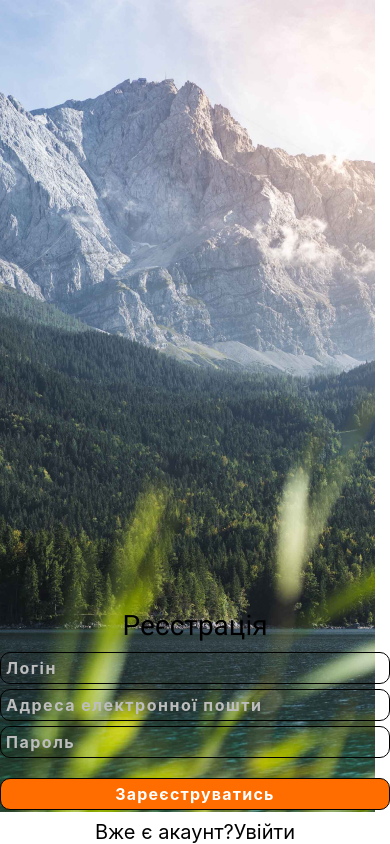
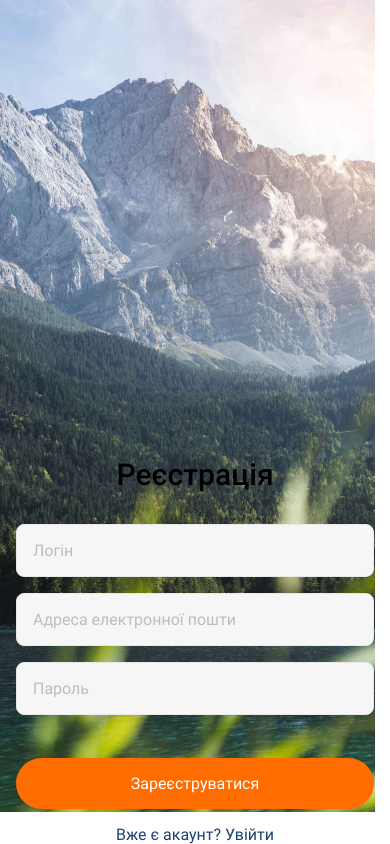
Before and after one commit to AndriiNahornyi/reactNativeApp, a React Native app: screen /Registration in a window 390 px wide. Built offline with nearby package versions, Linux system fonts and the light colour scheme.

Commit message:
update auth styles

```diff
--- a/screens/auth/LoginScreen.js
+++ b/screens/auth/LoginScreen.js
@@ -11,7 +11,6 @@ import {
   KeyboardAvoidingView,
   Keyboard,
   TouchableWithoutFeedback,
-  Button,
 } from "react-native";
 const initialState = {
   email: "",
@@ -31,10 +30,7 @@ export default function LoginScreen({ navigation }) {
   };
   return (
     <TouchableWithoutFeedback onPress={keyboardHide}>
-      <View
-        style={styles.container}
-        // onLayout={onLayoutRootView}
-      >
+      <View style={styles.container}>
         <ImageBackground
           style={styles.image}
           source={require("../../assets/images/Photo-BG.jpg")}
@@ -47,43 +43,50 @@ export default function LoginScreen({ navigation }) {
                 ...Platform.select({
                   ios: {
                     ...styles.form,
-                    marginBottom: isShowKeyboard ? 140 : 0,
+                    marginBottom: isShowKeyboard ? 58 : 0,
+                    // marginBottom: isShowKeyboard ? 180 : 0,
                   },
                   android: {
                     ...styles.form,
+                    // paddingBottom: isShowKeyboard ? 0 : 140,
                   },
                 }),
               }}
             >
-              <View style={styles.header}>
               <Text style={styles.text}>Увійти</Text>
-              </View>
-              <View>
-                {/* <Text style={styles.inputTitle}>EMAIL ADDRESS</Text> */}
               <TextInput
+                // onSubmitEditing={onReturn}
                 style={styles.input}
                 placeholder="Адреса електронної пошти"
                 placeholderTextColor="#BDBDBD"
+                value={state.email}
                 onFocus={() => setIsShowKeyboard(true)}
-                  value={state.email}
                 onChangeText={(value) =>
                   setState((prevState) => ({ ...prevState, email: value }))
                 }
               />
-              </View>
-              <View style={{ marginTop: 5 }}>
-                {/* <Text style={styles.inputTitle}>PASSWORD</Text> */}
+              <View>
                 <TextInput
+                  // onSubmitEditing={onReturn}
                   style={styles.input}
                   placeholder="Пароль"
                   placeholderTextColor="#BDBDBD"
+                  value={state.password}
                   secureTextEntry={true}
                   onFocus={() => setIsShowKeyboard(true)}
-                  value={state.password}
                   onChangeText={(value) =>
                     setState((prevState) => ({ ...prevState, password: value }))
                   }
                 />
+                <Text
+                  // onPress={() => {
+                  //   setIsPasswordSecure(!isPasswordSecure);
+                  // }}              або
+                  // onPress={changeIsPasswordSecure}
+                  style={styles.showPassword}
+                >
+                  {/* {isPasswordSecure ? "Показати" : "Приховати"} */}
+                </Text>
               </View>
               <TouchableOpacity
                 activeOpacity={0.8}
@@ -94,33 +97,13 @@ export default function LoginScreen({ navigation }) {
               </TouchableOpacity>
               <TouchableOpacity
                 onPress={() => navigation.navigate("Registration")}
-                style={{
-                  marginTop: 10,
-                  alignItems: "center",
-                }}
               >
-                <Text
-                  style={{
-                    fontSize: 20,
-                    // color: "#fff",
-                  }}
-                >
-                  Немає акаунта?
-                  <Text
-                    style={{
-                      fontSize: 20,
-                      // color: "#7fff00",
-                    }}
-                  >
-                    Зареєструватись
-                  </Text>
-                </Text>
+                <Text style={styles.login}>Немає акаунту? Зареєструватися</Text>
               </TouchableOpacity>
             </View>
           </KeyboardAvoidingView>
+        </ImageBackground>
         <StatusBar style="auto" />
-        </ImageBackground>
-        {/* <StatusBar style="auto" /> */}
       </View>
     </TouchableWithoutFeedback>
   );
@@ -129,67 +112,72 @@ const styles = StyleSheet.create({
   container: {
     flex: 1,
     backgroundColor: "#fff",
-    // marginBottom: 100,
-    // alignItems: "center",
-    // justifyContent: "center",
-  },
-  text: {
-    // color: "yellow",
-    fontSize: 28,
-    // marginHorizontal: 10,
-    marginBottom: 10,
-    fontFamily: "Roboto-Regular",
   },
   image: {
     flex: 1,
     resizeMode: "cover",
     justifyContent: "flex-end",
-    // alignItems: "center",
+  },
+  text: {
+    marginHorizontal: 16,
+    marginBottom: 16,
+    fontSize: 30,
+    lineHeight: 35,
+    letterSpacing: 0.01,
+    textAlign: "center",
+    fontFamily: "Roboto-Medium",
   },
   input: {
+    marginTop: 16,
+    marginHorizontal: 16,
+    padding: 16,
     borderWidth: 1,
-    // borderColor: "#ffff00",
-    borderRadius: 10,
-    padding: 5,
-    color: "#29abf4",
+    borderColor: "#E8E8E8",
+    borderRadius: 8,
+    color: "#212121",
+    backgroundColor: "#F6F6F6",
     fontSize: 16,
-    fontWeight: "bold",
-    letterSpacing: 1.5,
-    // width: 340,
-    // marginHorizontal: 30,
+    fontFamily: "Roboto-Regular",
+    lineHeight: 19,
+  },
+  showPassword: {
+    position: "absolute",
+    top: 32,
+    // top: 152,
+    right: 32,
+    color: "#1B4371",
+    fontFamily: "Roboto-Regular",
+    fontSize: 16,
+    lineHeight: 19,
   },
   form: {
     borderTopLeftRadius: 25,
     borderTopRightRadius: 25,
+    paddingTop: 32,
     height: 489,
     backgroundColor: "#fff",
-    paddingTop: 32,
-  },
-  inputTitle: {
-    color: "#29abf4",
-    marginBottom: 5,
-    fontSize: 14,
   },
   btn: {
-    borderWidth: 1,
-    borderRadius: 10,
-    padding: 5,
-    fontSize: 16,
-    fontWeight: "bold",
-    marginTop: 20,
-    // marginHorizontal: 40,
     justifyContent: "center",
     alignItems: "center",
+    marginTop: 43,
+    marginBottom: 16,
+    marginHorizontal: 16,
     backgroundColor: "#ff6c00",
+    height: 51,
+    borderRadius: 100,
   },
   btnTitle: {
+    color: "#fff",
+    fontFamily: "Roboto-Regular",
     fontSize: 16,
-    fontWeight: "700",
-    letterSpacing: 1.2,
-    color: "#fff",
+    lineHeight: 19,
   },
-  header: {
-    alignItems: "center",
-    // marginBottom: 120,
+  login: {
+    color: "#1B4371",
+    fontFamily: "Roboto-Regular",
+    fontSize: 16,
+    lineHeight: 19,
+    textAlign: "center",
   },
 });
--- a/screens/auth/RegistrationScreen.js
+++ b/screens/auth/RegistrationScreen.js
@@ -34,10 +34,7 @@ export default function RegistrationScreen({ navigation }) {
 
   return (
     <TouchableWithoutFeedback onPress={keyboardHide}>
-      <View
-        style={styles.container}
-        // onLayout={onLayoutRootView}
-      >
+      <View style={styles.container}>
         <ImageBackground
           style={styles.image}
           source={require("../../assets/images/Photo-BG.jpg")}
@@ -51,95 +48,73 @@ export default function RegistrationScreen({ navigation }) {
                   ios: {
                     ...styles.form,
                     marginBottom: isShowKeyboard ? 140 : 0,
+                    // marginBottom: isShowKeyboard ? 180 : 0,
                   },
                   android: {
                     ...styles.form,
+                    // paddingBottom: isShowKeyboard ? 0 : 78,
                   },
                 }),
               }}
             >
-              <View style={styles.header}>
               <Text style={styles.text}>Реєстрація</Text>
-              </View>
-              <View>
-                {/* <Text style={styles.inputTitle}>LOGIN</Text> */}
               <TextInput
+                // onSubmitEditing={onReturn}
                 style={styles.input}
-                  textAlign={"center"}
                 placeholder="Логін"
                 placeholderTextColor="#BDBDBD"
+                value={state.email}
                 onFocus={() => setIsShowKeyboard(true)}
-                  value={state.email}
                 onChangeText={(value) =>
                   setState((prevState) => ({ ...prevState, login: value }))
                 }
               />
-              </View>
-              <View style={{ marginTop: 5 }}>
-                {/* <Text style={styles.inputTitle}>EMAIL ADDRESS</Text> */}
               <TextInput
+                // onSubmitEditing={onReturn}
                 style={styles.input}
-                  textAlign={"center"}
                 placeholder="Адреса електронної пошти"
                 placeholderTextColor="#BDBDBD"
+                value={state.email}
                 onFocus={() => setIsShowKeyboard(true)}
-                  value={state.email}
                 onChangeText={(value) =>
                   setState((prevState) => ({ ...prevState, email: value }))
                 }
               />
-              </View>
-              <View style={{ marginTop: 5 }}>
-                {/* <Text style={styles.inputTitle}>PASSWORD</Text> */}
               <TextInput
+                // onSubmitEditing={onReturn}
                 style={styles.input}
-                  textAlign={"center"}
                 placeholder="Пароль"
                 placeholderTextColor="#BDBDBD"
+                value={state.password}
                 secureTextEntry={true}
                 onFocus={() => setIsShowKeyboard(true)}
-                  value={state.password}
                 onChangeText={(value) =>
                   setState((prevState) => ({ ...prevState, password: value }))
                 }
               />
-              </View>
+              <Text
+                // onPress={() => {
+                //   setIsPasswordSecure(!isPasswordSecure);
+                // }}   або
+                //   onPress={changeIsPasswordSecure}
+                style={styles.showPassword}
+              >
+                {/* {isPasswordSecure ? "Показати" : "Приховати"} */}
+              </Text>
               <TouchableOpacity
                 activeOpacity={0.8}
                 style={styles.btn}
                 onPress={keyboardHide}
               >
-                <Text style={styles.btnTitle}>Зареєструватись</Text>
+                <Text style={styles.btnTitle}>Зареєструватися</Text>
               </TouchableOpacity>
-              <TouchableOpacity
-                onPress={() => navigation.navigate("Login")}
-                style={{
-                  marginTop: 10,
-                  alignItems: "center",
-                }}
-              >
-                <Text
-                  style={{
-                    fontSize: 20,
-                    // color: "#fff",
-                  }}
-                >
-                  Вже є акаунт?
-                  <Text
-                    style={{
-                      fontSize: 20,
-                      // color: "#fff",
-                    }}
-                  >
-                    Увійти
-                  </Text>
-                </Text>
+              <TouchableOpacity onPress={() => navigation.navigate("Login")}>
+                <Text style={styles.login}>Вже є акаунт? Увійти</Text>
               </TouchableOpacity>
             </View>
           </KeyboardAvoidingView>
+        </ImageBackground>
         <StatusBar style="auto" />
-        </ImageBackground>
-        {/* <StatusBar style="auto" /> */}
       </View>
     </TouchableWithoutFeedback>
   );
@@ -148,67 +123,75 @@ const styles = StyleSheet.create({
   container: {
     flex: 1,
     backgroundColor: "#fff",
-    // marginBottom: 100,
-    // alignItems: "center",
-    // justifyContent: "center",
-  },
-  text: {
-    // color: "yellow",
-    fontSize: 28,
-    // marginHorizontal: 10,
-    marginBottom: 10,
-    fontFamily: "Roboto-Regular",
   },
   image: {
     flex: 1,
+    justifyContent: "flex-end",
     resizeMode: "cover",
-    justifyContent: "flex-end",
-    // alignItems: "center",
+  },
+  text: {
+    marginTop: 92,
+    marginHorizontal: 16,
+    marginBottom: 16,
+    textAlign: "center",
+    fontSize: 30,
+    lineHeight: 35,
+    letterSpacing: 0.01,
+    fontFamily: "Roboto-Medium",
   },
   input: {
+    position: "relative",
+    marginHorizontal: 16,
+    marginTop: 16,
+    padding: 16,
     borderWidth: 1,
-    // borderColor: "#ffff00",
-    borderRadius: 10,
-    padding: 5,
-    color: "#29abf4",
+    borderColor: "#E8E8E8",
+    borderRadius: 8,
+    color: "#212121",
+    backgroundColor: "#F6F6F6",
+    fontFamily: "Roboto-Regular",
     fontSize: 16,
-    fontWeight: "bold",
-    letterSpacing: 1.5,
-    // width: 340,
-    // marginHorizontal: 30,
+    lineHeight: 19,
+  },
+  showPassword: {
+    position: "absolute",
+    top: 32,
+    // top: 320,
+    right: 32,
+    color: "#1B4371",
+    fontFamily: "Roboto-Regular",
+    fontSize: 16,
+    lineHeight: 19,
   },
   form: {
+    position: "relative",
     borderTopLeftRadius: 25,
     borderTopRightRadius: 25,
-    height: 489,
+    paddingTop: 32,
+    height: 549,
     backgroundColor: "#fff",
-    paddingTop: 32,
-  },
-  inputTitle: {
-    color: "#29abf4",
-    marginBottom: 5,
-    fontSize: 14,
   },
   btn: {
-    borderWidth: 1,
-    borderRadius: 10,
-    padding: 5,
-    fontSize: 16,
-    fontWeight: "bold",
-    marginTop: 20,
-    // marginHorizontal: 40,
     justifyContent: "center",
     alignItems: "center",
-    backgroundColor: "#ff6c00",
+    marginHorizontal: 16,
+    marginTop: 43,
+    marginBottom: 16,
+    height: 51,
+    backgroundColor: "#FF6C00",
+    borderRadius: 100,
   },
   btnTitle: {
+    color: "#fff",
+    fontFamily: "Roboto-Regular",
     fontSize: 16,
-    fontWeight: "700",
-    letterSpacing: 1.2,
-    color: "#fff",
+    lineHeight: 19,
   },
-  header: {
-    alignItems: "center",
-    // marginBottom: 120,
+  login: {
+    textAlign: "center",
+    color: "#1B4371",
+    fontFamily: "Roboto-Regular",
+    fontSize: 16,
+    lineHeight: 19,
   },
 });
```
Lines whose indentation alone changed are shown as unchanged.
